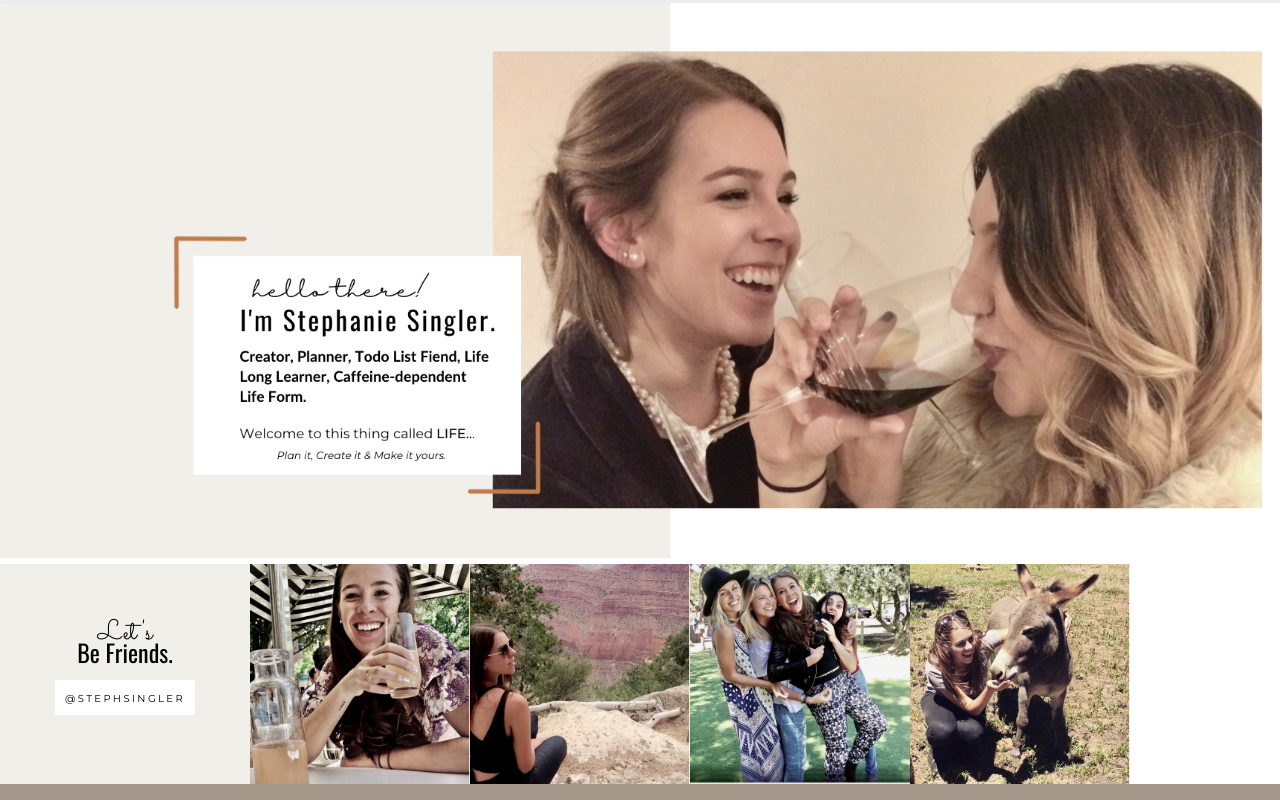
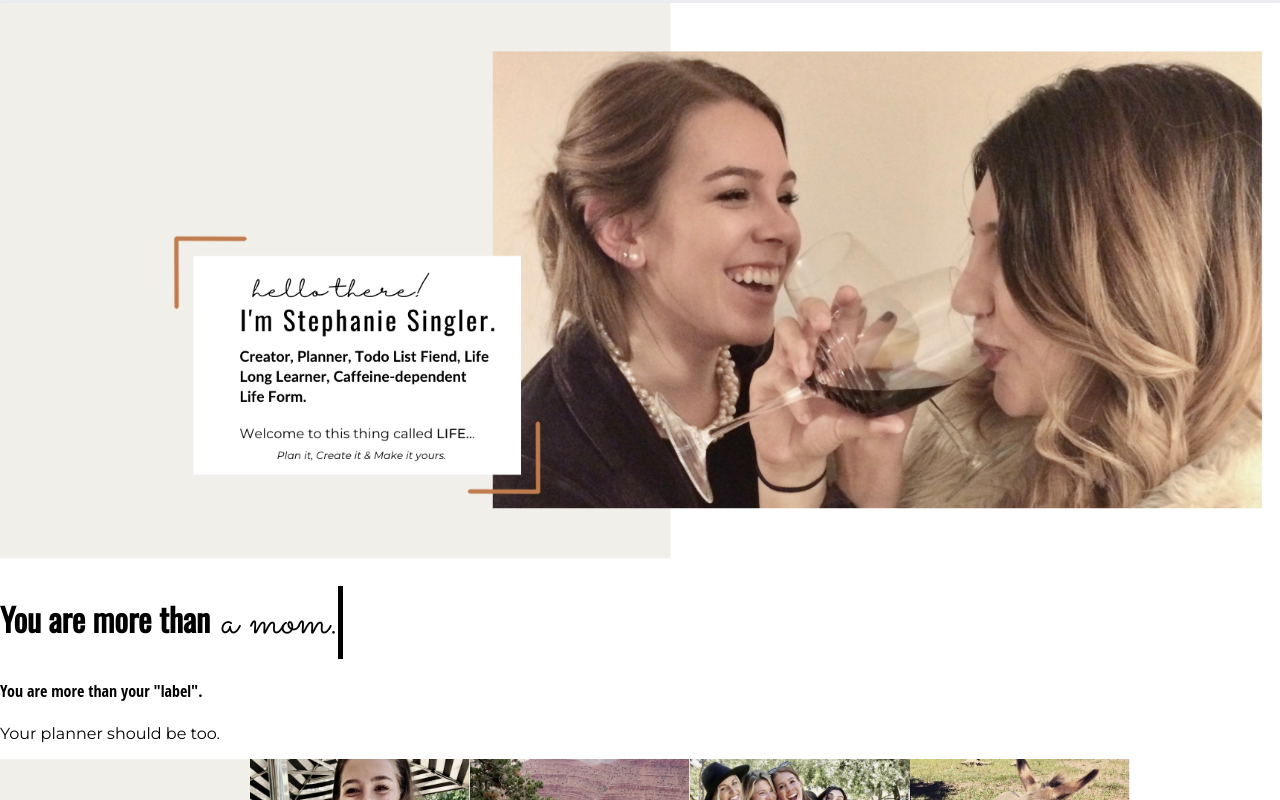
Before and after one commit to stephsingler/blog, a React (Create React App) app: page / in a window 1280 px wide. Shown: the top 800 px of the page. Built offline with nearby package versions, Linux system fonts and the light colour scheme.

Commit message:
added text carousel

```diff
--- a/public/index.html
+++ b/public/index.html
@@ -26,7 +26,7 @@
 
     -->
     <link rel="preconnect" href="https://fonts.gstatic.com">
-    <link href="https://fonts.googleapis.com/css2?family=Bad+Script&family=Open+Sans+Condensed&family=Oswald&family=Sacramento&family=Montserrat&display=swap" rel="stylesheet">
+    <link href="https://fonts.googleapis.com/css2?family=Open+Sans+Condensed&family=Oswald&family=Sacramento&family=Montserrat&display=swap" rel="stylesheet">
     <title>Stephanie Singler</title>
   </head>
   <body>
--- /dev/null
+++ b/src/Components/AnimatedSlogan/AnimatedSlogan.js
@@ -0,0 +1,22 @@
+import React from 'react';
+import { textCarousel } from '../../Utils';
+import './AnimatedSlogan.scss';
+
+const AnimatedSloganComponent = () => {
+    window.onload = textCarousel();
+    return (
+        <div className='AnimatedSloganComponent'>
+            <h1>You are more than
+                <span
+                    className="txt-rotate"
+                    data-period="2000"
+                    data-rotate='[ " a job.", " a mom.", " a business woman.", " a wife."]'>
+                </span>
+            </h1>
+            <h4>You are more than your "label".</h4>
+            <p>Your planner should be too.</p>
+        </div>
+    );
+};
+
+export default AnimatedSloganComponent;
--- /dev/null
+++ b/src/Components/AnimatedSlogan/AnimatedSlogan.scss
@@ -0,0 +1,18 @@
+.AnimatedSloganComponent {
+  h1 {
+    font-family: 'Oswald', sans-serif;
+    span {
+      font-family: 'Sacramento', cursive;
+      font-size: 50px;
+      font-weight: 200;
+    }
+  }
+
+  h4 {
+    font-family: 'Open Sans Condensed', sans-serif;
+  }
+
+  p {
+    font-family: 'Montserrat', sans-serif;
+  }
+}
--- a/src/Components/App/App.js
+++ b/src/Components/App/App.js
@@ -1,13 +1,15 @@
 import React from 'react';
 import './App.scss';
-import OverviewComponent from "../Overview/Overview";
-import FooterComponent from "../Footer/Footer";
-import InstagramFeedComponent from "../InstagramFeed/InstagramFeed";
+import OverviewComponent from '../Overview/Overview';
+import FooterComponent from '../Footer/Footer';
+import InstagramFeedComponent from '../InstagramFeed/InstagramFeed';
+import AnimatedSloganComponent from '../AnimatedSlogan/AnimatedSlogan';
 
 const AppComponent = () => {
   return (
     <div className="AppComponent">
       <OverviewComponent />
+      <AnimatedSloganComponent />
       <InstagramFeedComponent />
       <FooterComponent />
     </div>
--- /dev/null
+++ b/src/Utils/index.js
@@ -0,0 +1 @@
+export * from './textCarousel';
--- /dev/null
+++ b/src/Utils/textCarousel.js
@@ -0,0 +1,58 @@
+export const textCarousel = () => {
+    const TxtRotate = function(el, toRotate, period) {
+        this.toRotate = toRotate;
+        this.el = el;
+        this.loopNum = 0;
+        this.period = parseInt(period, 10) || 500;
+        this.txt = '';
+        this.tick();
+        this.isDeleting = false;
+    };
+
+    TxtRotate.prototype.tick = function() {
+        const i = this.loopNum % this.toRotate.length;
+        const fullTxt = this.toRotate[i];
+
+        if (this.isDeleting) {
+            this.txt = fullTxt.substring(0, this.txt.length - 1);
+        } else {
+            this.txt = fullTxt.substring(0, this.txt.length + 1);
+        }
+
+        this.el.innerHTML = '<span class="wrap">'+this.txt+'</span>';
+
+        const that = this;
+        let delta = 200 - Math.random() * 100;
+
+        if (this.isDeleting) { delta /= 2; }
+
+        if (!this.isDeleting && this.txt === fullTxt) {
+            delta = this.period;
+            this.isDeleting = true;
+        } else if (this.isDeleting && this.txt === '') {
+            this.isDeleting = false;
+            this.loopNum++;
+            delta = 300;
+        }
+
+        setTimeout(function() {
+            that.tick();
+        }, delta);
+    };
+
+    return window.onload = function() {
+        const elements = document.getElementsByClassName('txt-rotate');
+        for (let i=0; i<elements.length; i++) {
+            let toRotate = elements[i].getAttribute('data-rotate');
+            let period = elements[i].getAttribute('data-period');
+            if (toRotate) {
+                new TxtRotate(elements[i], JSON.parse(toRotate), period);
+            }
+        }
+        // INJECT CSS
+        let css = document.createElement("style");
+        css.type = "text/css";
+        css.innerHTML = ".txt-rotate > .wrap { border-right: 0.10em solid #000000 }";
+        document.body.appendChild(css);
+    };
+};
```
Also changed, not shown: 1 other file (tests, documents, lock files or other folders).
